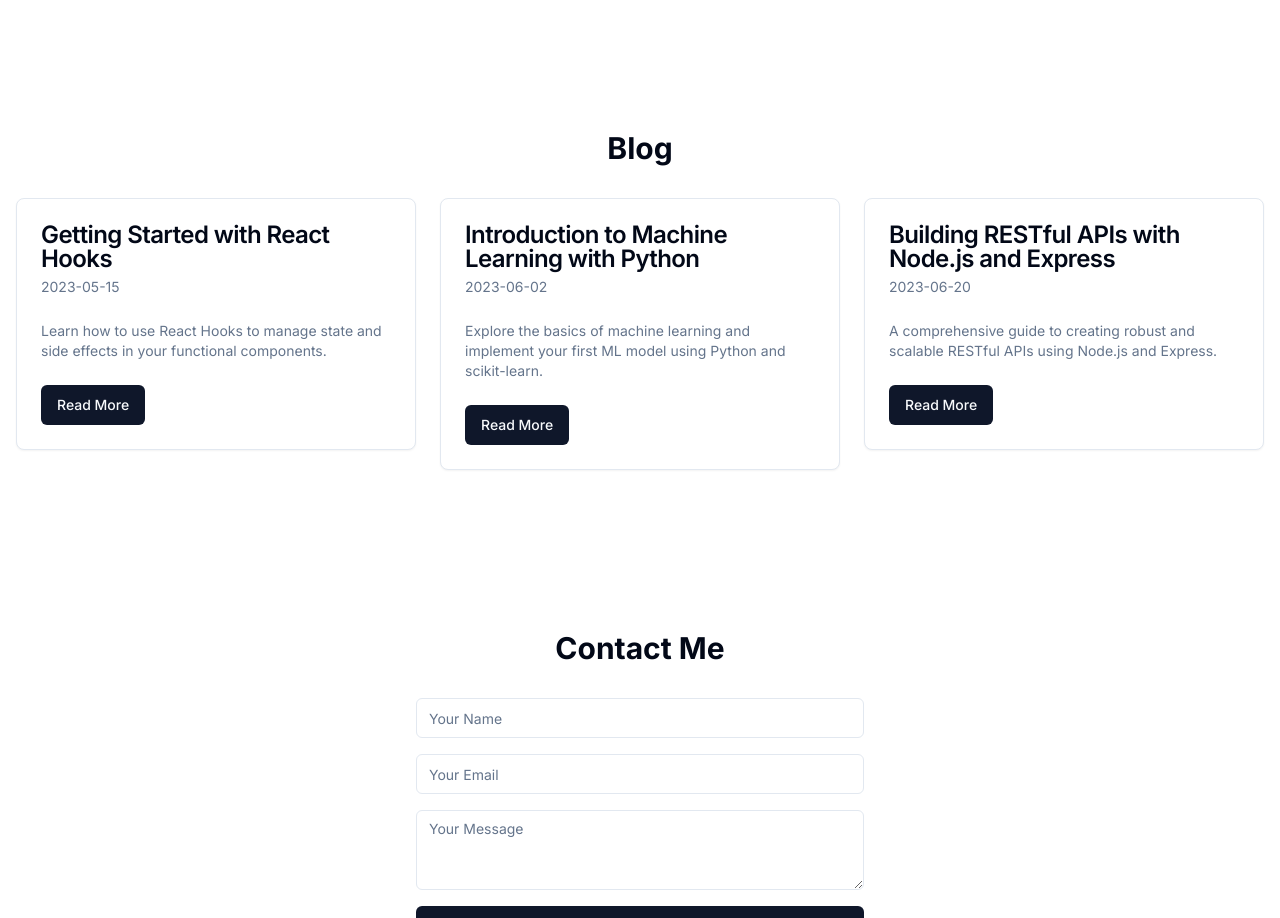
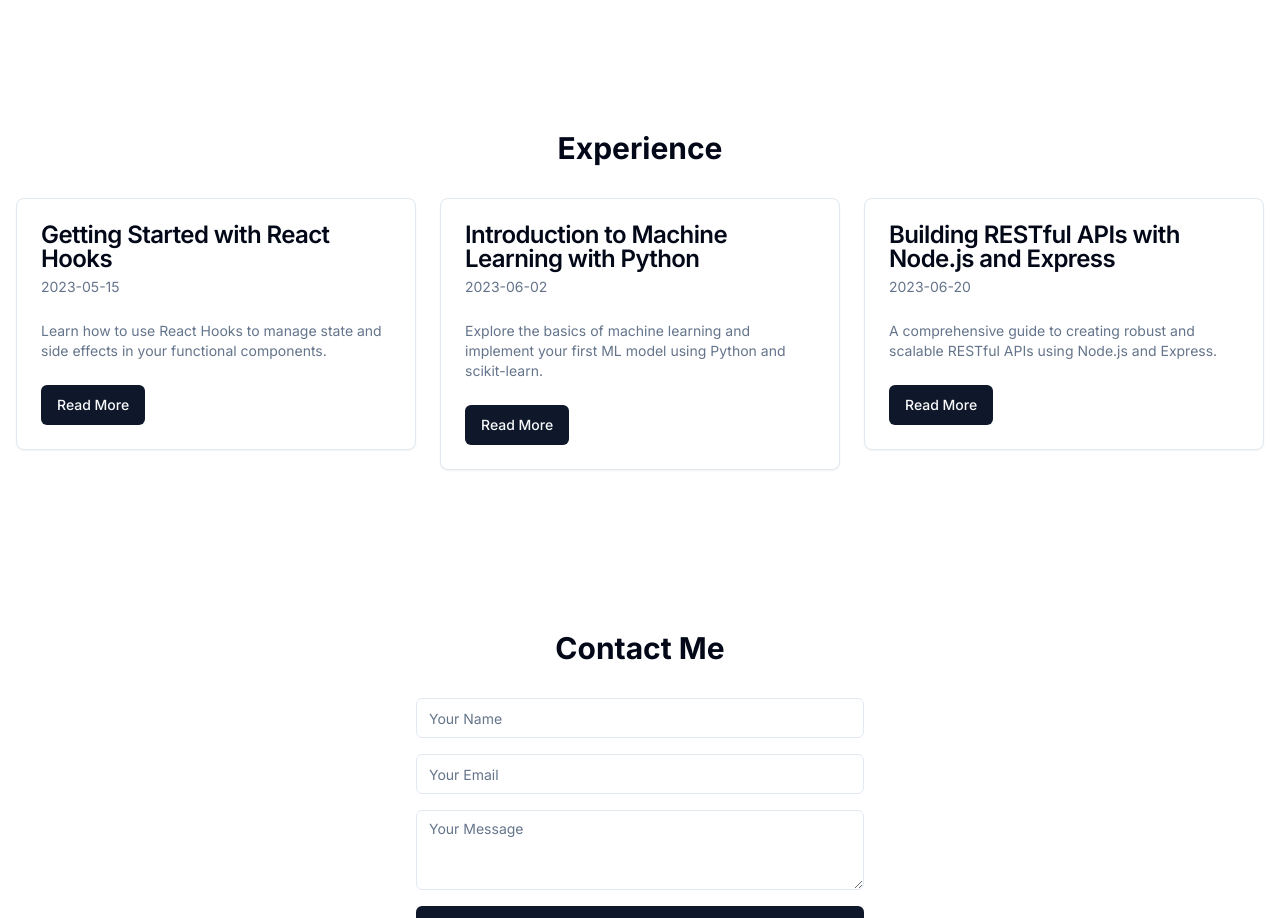
Before and after one commit to ethancala/PersonalWebsite, a Next.js app: page / in a window 1280 px wide. Shown: the part 1400-2318 px from the top of the page. Built offline with nearby package versions, Linux system fonts and the light colour scheme.

Commit message:
Replaced Blog component with experiences. Succesfull replaced along with imports and transtitions

```diff
--- a/app/components/Blog.tsx
+++ b/app/components/Experience.tsx
@@ -4,33 +4,33 @@ import { motion } from "framer-motion"
 import { Card, CardContent, CardDescription, CardFooter, CardHeader, CardTitle } from "@/components/ui/card"
 import { Button } from "@/components/ui/button"
 
-const blogPosts = [
+const experiences = [
   {
     title: "Getting Started with React Hooks",
     description: "Learn how to use React Hooks to manage state and side effects in your functional components.",
     date: "2023-05-15",
-    readMore: "/blog/react-hooks"
+    readMore: "/experience/react-hooks"
   },
   {
     title: "Introduction to Machine Learning with Python",
     description: "Explore the basics of machine learning and implement your first ML model using Python and scikit-learn.",
     date: "2023-06-02",
-    readMore: "/blog/intro-ml-python"
+    readMore: "/experience/intro-ml-python"
   },
   {
     title: "Building RESTful APIs with Node.js and Express",
     description: "A comprehensive guide to creating robust and scalable RESTful APIs using Node.js and Express.",
     date: "2023-06-20",
-    readMore: "/blog/nodejs-express-api"
+    readMore: "/experience/nodejs-express-api"
   }
 ]
 
-export default function Blog() {
+export default function Experience() {
   return (
-    <section id="blog" className="py-20">
-      <h2 className="text-3xl font-bold mb-8 text-center">Blog</h2>
+    <section id="experience" className="py-20">
+      <h2 className="text-3xl font-bold mb-8 text-center">Experience</h2>
       <div className="grid grid-cols-1 md:grid-cols-2 lg:grid-cols-3 gap-6">
-        {blogPosts.map((post, index) => (
+        {experiences.map((post, index) => (
           <motion.div
             key={post.title}
             initial={{ opacity: 0, y: 20 }}
--- a/app/components/NavBar.tsx
+++ b/app/components/NavBar.tsx
@@ -19,7 +19,7 @@ export default function Navbar() {
         <div className="hidden md:flex space-x-4">
           <Link href="#skills" className="hover:text-primary">Skills</Link>
           <Link href="#projects" className="hover:text-primary">Projects</Link>
-          <Link href="#blog" className="hover:text-primary">Experience</Link>
+          <Link href="#experience" className="hover:text-primary">Experience</Link>
           <Link href="#contact" className="hover:text-primary">Contact</Link>
         </div>
         <div className="flex items-center space-x-2">
@@ -43,7 +43,7 @@ export default function Navbar() {
         <div className="md:hidden bg-background">
           <Link href="#skills" className="block px-4 py-2 hover:bg-accent">Skills</Link>
           <Link href="#projects" className="block px-4 py-2 hover:bg-accent">Projects</Link>
-          <Link href="#blog" className="block px-4 py-2 hover:bg-accent">Experience</Link>
+          <Link href="#experience" className="block px-4 py-2 hover:bg-accent">Experience</Link>
           <Link href="#contact" className="block px-4 py-2 hover:bg-accent">Contact</Link>
         </div>
       )}
--- a/app/page.tsx
+++ b/app/page.tsx
@@ -3,7 +3,7 @@ import Navbar from "./components/NavBar"
 import Hero from "./components/Hero"
 import Skills from "./components/Skills"
 import Projects from "./components/Projects"
-import Blog from "./components/Blog"
+import Experiences from "./components/Experience"
 import Contact from "./components/Contact"
 import Footer from "./components/Footer"
 
@@ -16,7 +16,7 @@ export default function Home() {
           <Hero />
           <Skills />
           <Projects />
-          <Blog />
+          <Experiences />
           <Contact />
         </main>
         <Footer />
```
